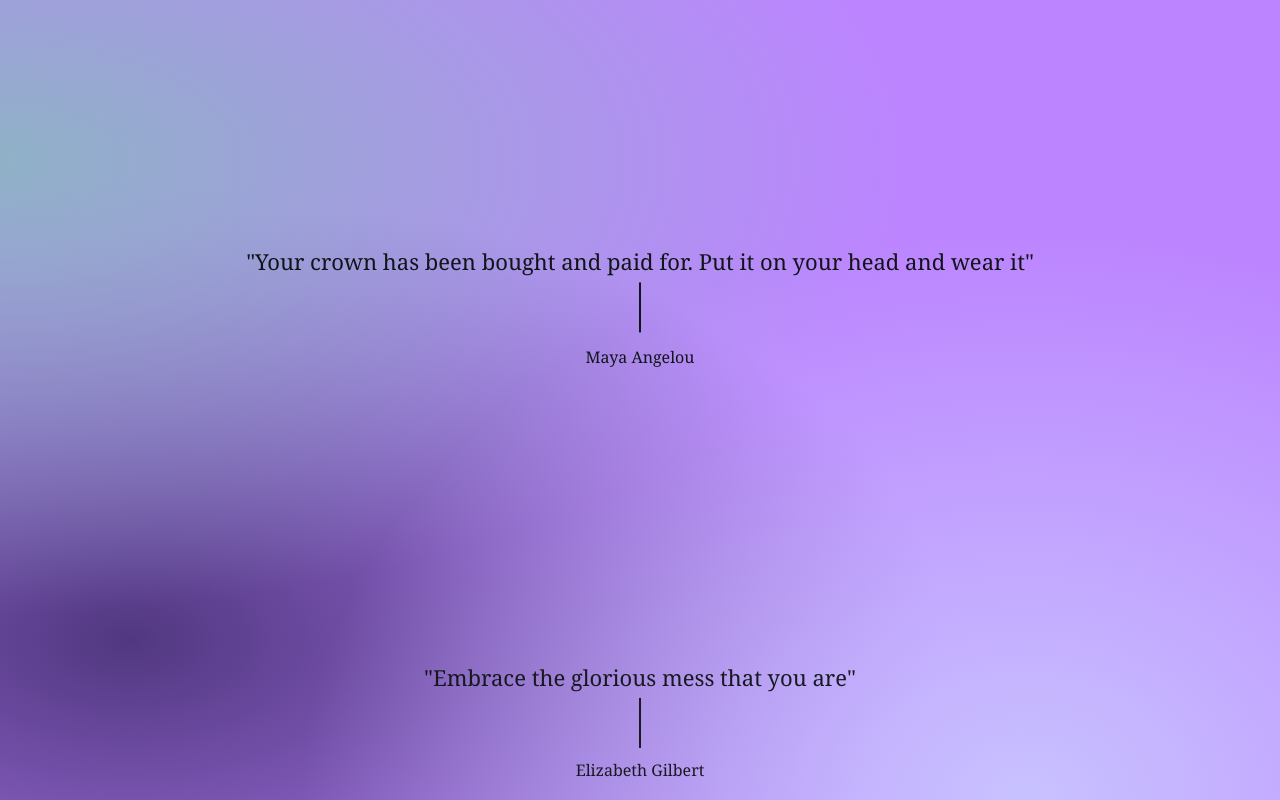
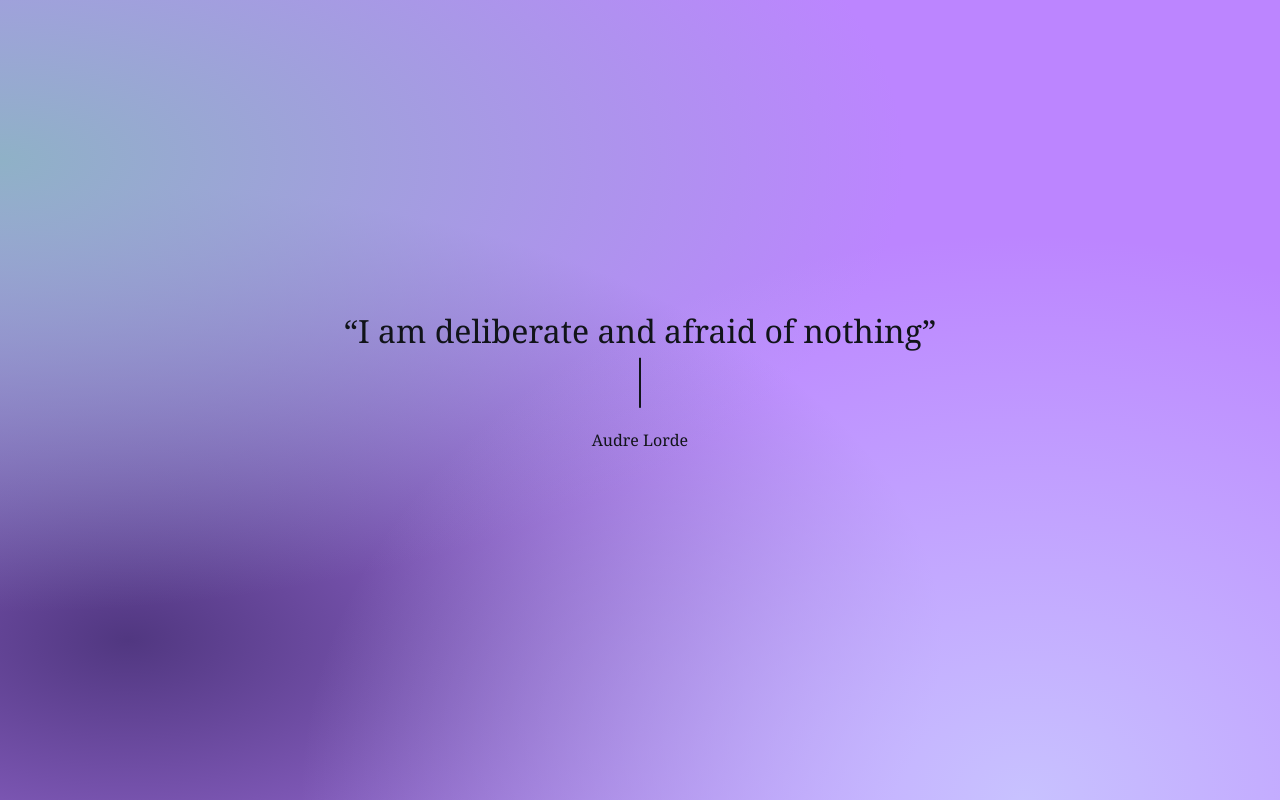
Before and after one commit to RobertCMusk/mental-health-toolbox, an Angular app: page /comfort in a window 1280 px wide. Built offline with nearby package versions, Linux system fonts and the light colour scheme.

Commit message:
update animations

```diff
--- a/src/app/comfort/comfort.component.html
+++ b/src/app/comfort/comfort.component.html
@@ -1,17 +1,17 @@
 
 <div class="affirmation-container gradient-mesh">
     <div class="affirmation">
-        <h2>“I am deliberate and afraid of nothing"</h2>
+        <h2>“I am deliberate and afraid of nothing”</h2>
         <p>Audre Lorde</p>
     </div>
 
     <div class="affirmation delay-1s">
-        <h2>"Your crown has been bought and paid for. Put it on your head and wear it"</h2>
-        <p>Maya Angelou</p>
+        <h2>“Your crown has been bought and paid for. Put it on your head and wear it”</h2>
+        <p class="delay-3s">Maya Angelou</p>
     </div>
 
     <div class="affirmation delay-3s">
-        <h2>"Embrace the glorious mess that you are"</h2>
-        <p> Elizabeth Gilbert</p>
+        <h2>“Embrace the glorious mess that you are”</h2>
+        <p class="delay-3s">Elizabeth Gilbert</p>
     </div>
 </div>
--- a/src/app/comfort/comfort.component.scss
+++ b/src/app/comfort/comfort.component.scss
@@ -10,23 +10,24 @@
     color: $black;
     text-align: center;
     animation-name: scroll;
-    animation-duration: 20s;
-    transform: translateY(100vh);
+    animation-duration: 10s;
+    animation-timing-function: ease-in-out;
     width: 80vw;
+    left: 10vw;
     margin: 0 auto;
     line-height: 1.6;
     opacity: 0;
+    position: absolute;
+    transform: translateY(-50%);
 }
 .delay-1s {
-    animation-delay: 1s;
-    animation-duration: 20s;
+    animation-delay: 6s;
 }
 .delay-3s {
-    animation-delay: 2s;
-    animation-duration: 20s;
+    animation-delay: 12s;
 }
 .affirmation h2 {
-    font-size: 22px;
+    font-size: 32px;
 }
 .affirmation p:before {
     content: '';
@@ -35,22 +36,41 @@
     width: 2px;
     background-color: $black;
     margin: 0 auto;
+    animation-name: height;
+    animation-duration: 20s;
+    animation-timing-function: ease-in-out;
+}
+@keyframes height {
+    0% {
+        height: 50px;
+    }
+    25% {
+        height: 50px;
+    }
+    100% {
+        height: 100px;
+    }
 }
 @keyframes scroll {
     0% {
-        transform: translateY(100vh);
+        top: 100%;
         line-height: 1.6;
         opacity: 0;
     }
     20% {
         opacity: 1;
+        line-height: 4;
+        top: 50%;
     }
     50% {
+        opacity: 1;
+        top: 50%;
+    }
+    70% {
+        opacity: 0;
+    }
+    100% {
+        top: -50%;
         line-height: 4;
     }
-    100% {
-        transform: translateY(-200vh);
-        line-height: 4;
-        opacity: 1;
-    }
 }
```
